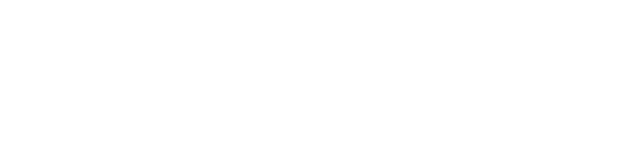
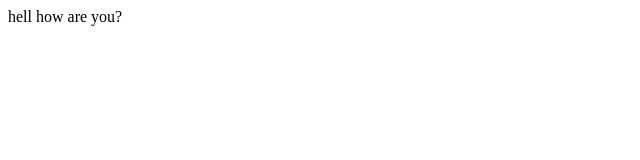
Before and after one commit to Bishald3/D4D-Main, a plain HTML site: page new.html in a window 1280 px wide. Shown: the whole page, without its empty margins (0-640 px from the left). Drawn offline with Linux system fonts and the light colour scheme.

Commit message:
changed again

```diff
--- a/new.html
+++ b/new.html
@@ -3,8 +3,10 @@
 <head>
 	<meta charset="UTF-8">
 	<title>Document</title>
+
 </head>
 <body>
+hell how are you?
 
 </body>
 </html>
```
